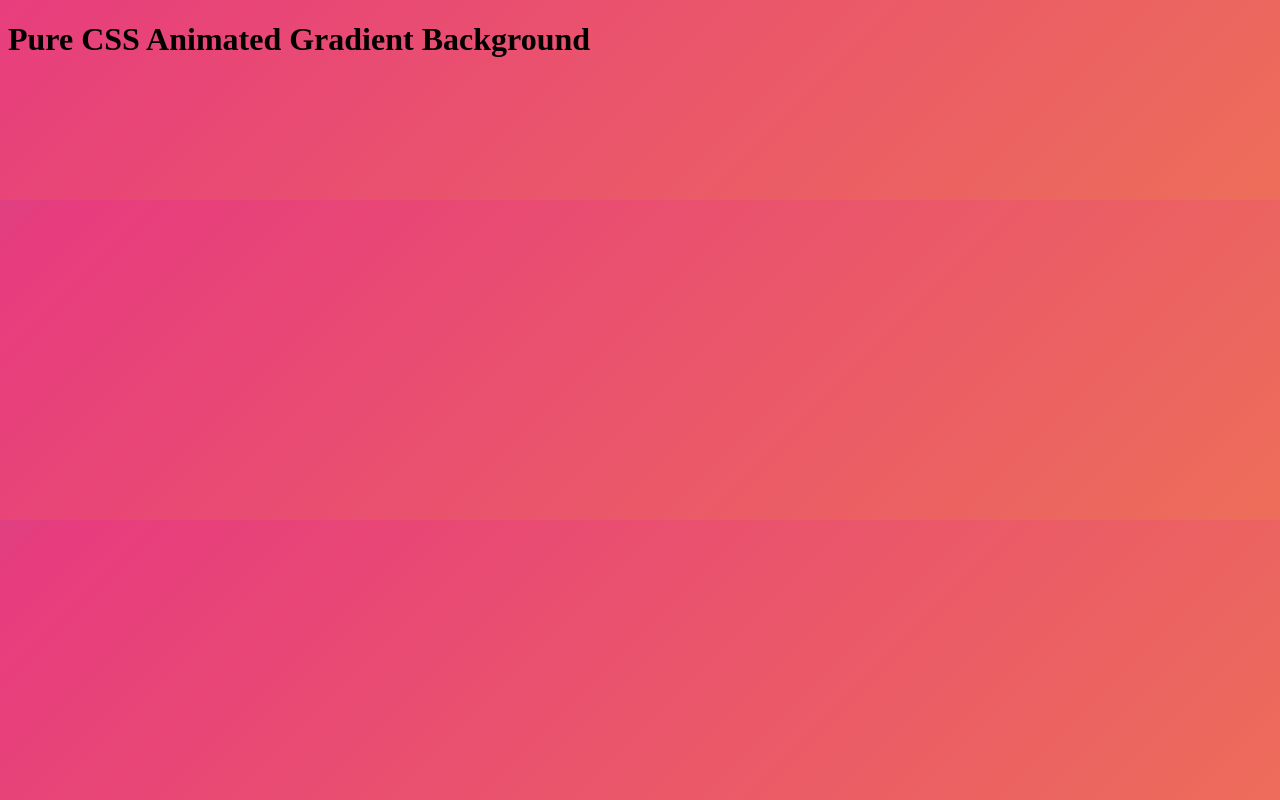
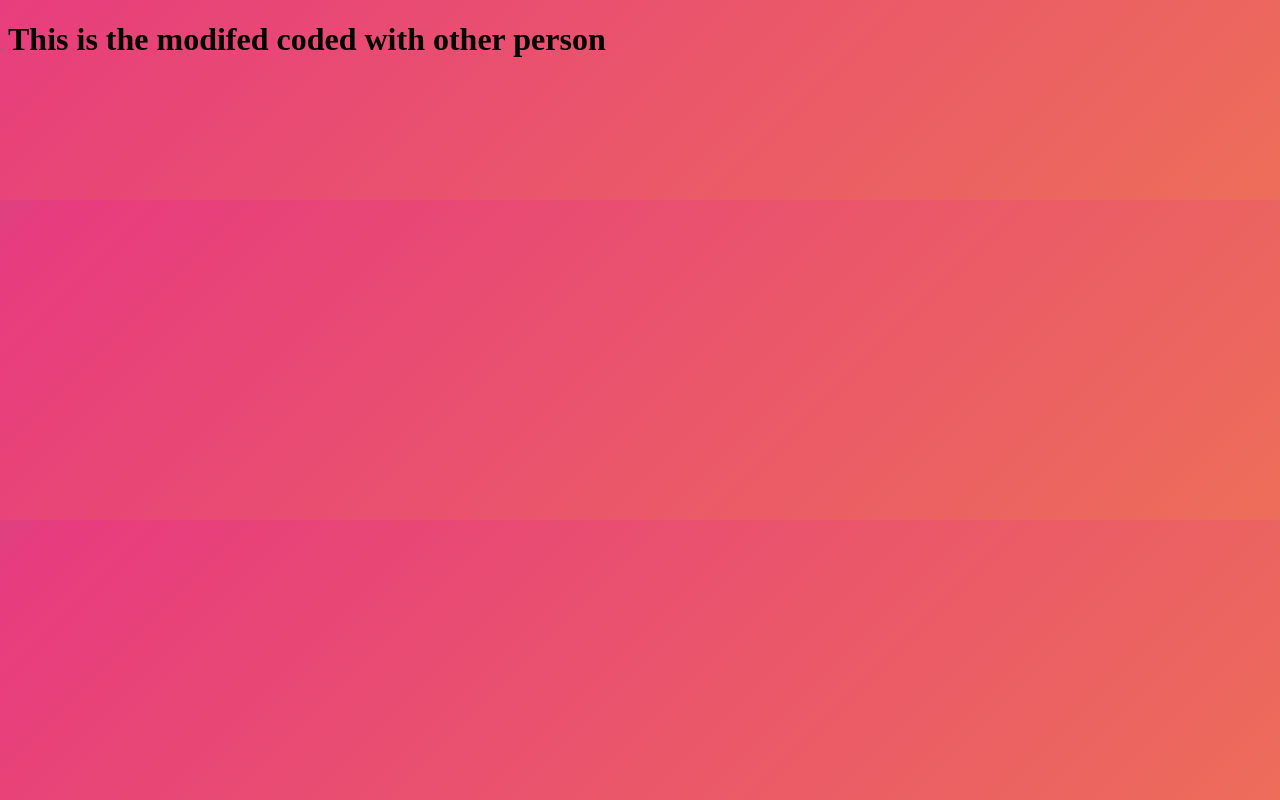
Before and after one commit to demo-developers/myWebSite, a plain HTML site: page index.html in a window 1280 px wide. Drawn offline with Linux system fonts and the light colour scheme.

Commit message:
update the content of the heading

```diff
--- a/index.html
+++ b/index.html
@@ -7,7 +7,7 @@
     <link rel="stylesheet" href="style.css">
 </head>
 <body>
-    <h1 class="text-light">Pure CSS Animated Gradient Background</h1>
+    <h1 class="text-light">This is the modifed coded with other person </h1>
 
 <script src="https://cdnjs.cloudflare.com/ajax/libs/font-awesome/5.11.2/js/all.min.js" integrity="sha256-qM7QTJSlvtPSxVRjVWNM2OfTAz/3k5ovHOKmKXuYMO4=" crossorigin="anonymous"></script>
     <script src="app.js"></script>
```
